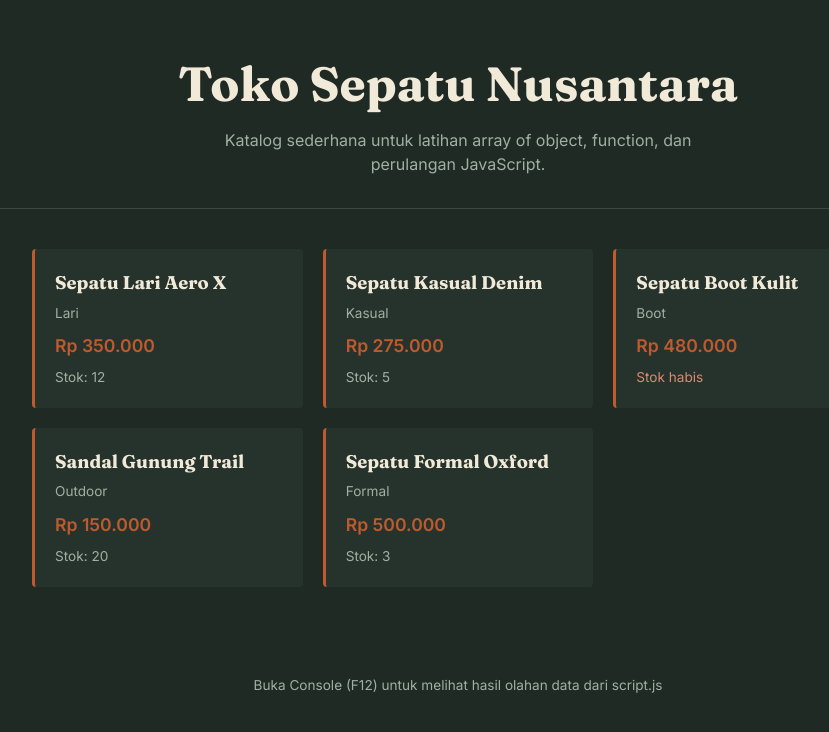
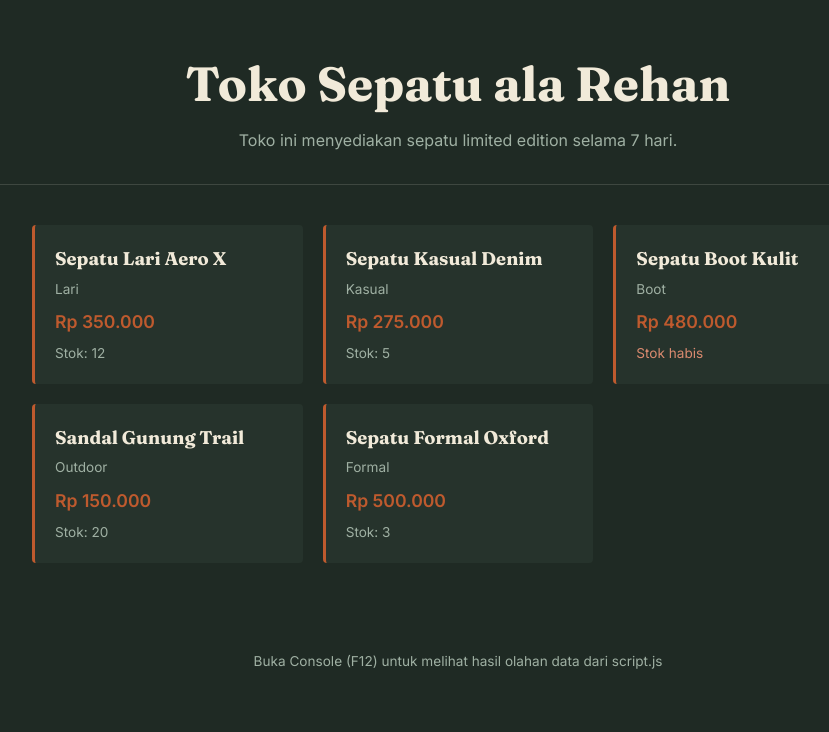
Before and after one commit to rehanfirdaus22/Tugas-kuliah-selama-perkuliahan, a plain HTML site: page tugasjavascript/index.html in a window 1280 px wide. Shown: the whole page, without its empty margins (182-1011 px from the left). Drawn offline with Linux system fonts and the light colour scheme.

Commit message:
Add files via upload

```diff
--- a/tugasjavascript/index.html
+++ b/tugasjavascript/index.html
@@ -3,7 +3,7 @@
 <head>
 <meta charset="UTF-8">
 <meta name="viewport" content="width=device-width, initial-scale=1.0">
-<title>Toko Sepatu Nusantara</title>
+<title>Toko Sepatu Ala Rehan</title>
 <link rel="preconnect" href="https://fonts.googleapis.com">
 <link href="https://fonts.googleapis.com/css2?family=Fraunces:opsz,wght@9..144,500;9..144,700&family=Inter:wght@400;500;600&display=swap" rel="stylesheet">
 <style>
@@ -87,8 +87,8 @@
 <body>
 
   <header>
-    <h1>Toko Sepatu Nusantara</h1>
-    <p>Katalog sederhana untuk latihan array of object, function, dan perulangan JavaScript.</p>
+    <h1>Toko Sepatu ala Rehan</h1>
+    <p>Toko ini menyediakan sepatu limited edition selama 7 hari.</p>
   </header>
 
   <main>
```
